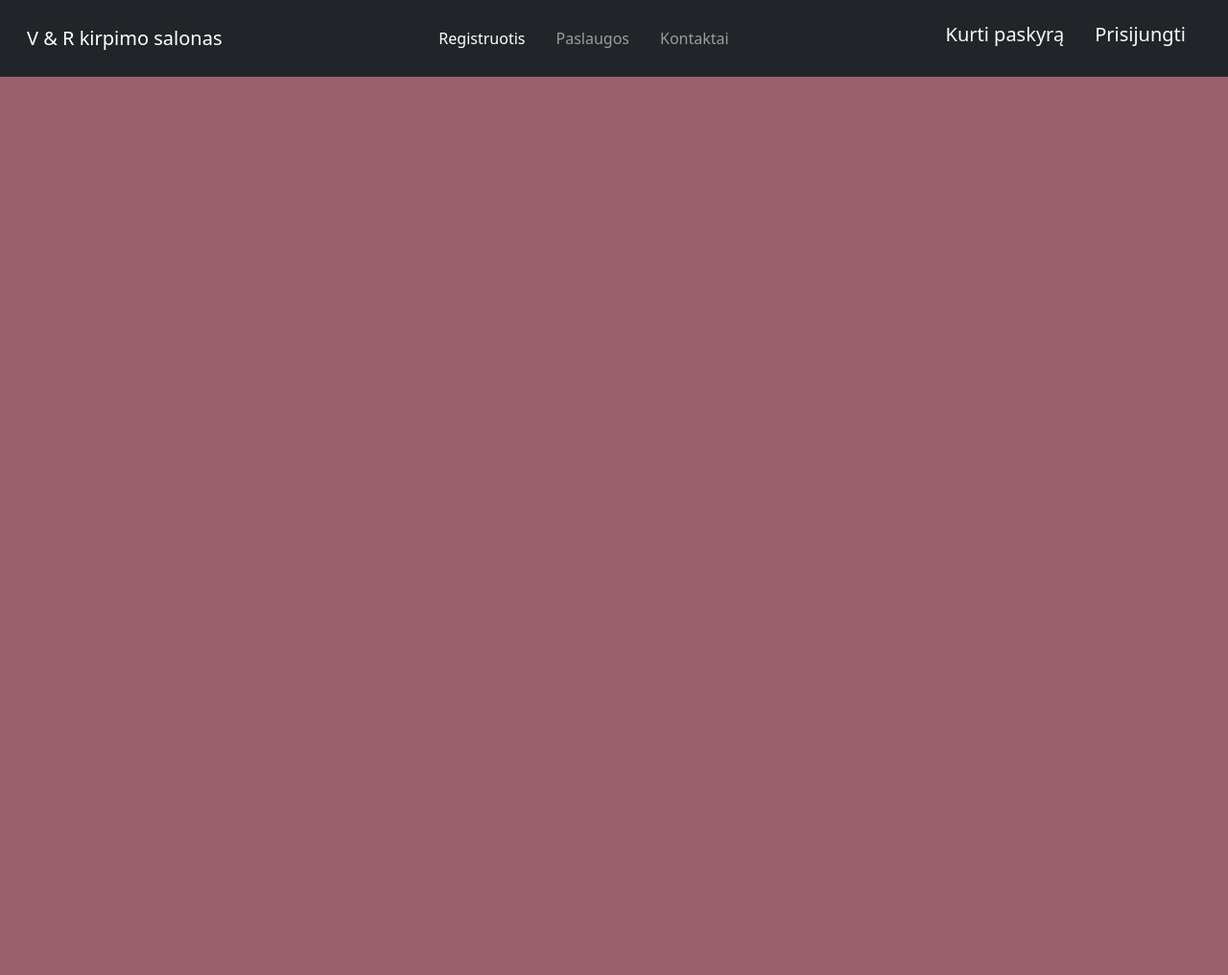
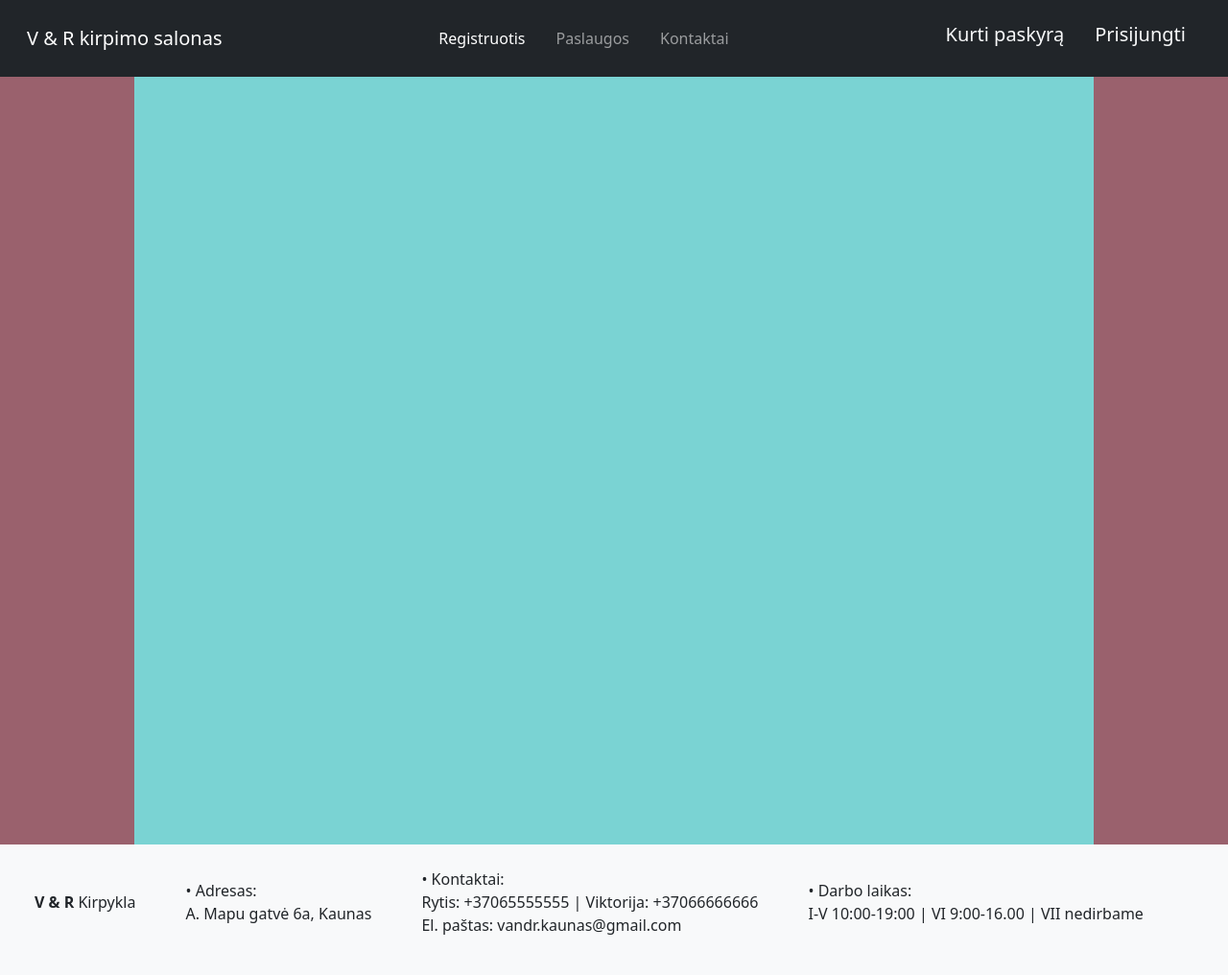
Before and after one commit to Viktoras760/Kirpimo-salonas, a PHP site: page /services.php in a window 1280 px wide. Shown: the whole page at 96% size. Before the commit the page ends 80 px from the top, so only its background shows below. Run offline with PHP 8.4, Linux system fonts and the light colour scheme.

Commit message:
Footer added
1h

```diff
--- a/contacts.php
+++ b/contacts.php
@@ -20,7 +20,6 @@
           <div class="col col-xl-10">
             <div class="card" style="border-radius: 1rem;">
               <div class="row g-0">
-
                 <div class="col-md-4 col-lg-7 d-flex align-items-center">
                     <div class="card-body p-4 p-lg-5 text-black">
                         <p><strong>V & R </strong> Kirpykla</p>
--- /dev/null
+++ b/footer.php
@@ -0,0 +1,14 @@
+<footer>
+    <section class="navbar navbar-expand-lg navbar-light bg-light p-4">
+        <div class="container-fluid">
+            <p><strong>V & R </strong> Kirpykla</p>
+            <p>&#x2022 Adresas:
+            <br> A. Mapu gatvė 6a, Kaunas</br></p>
+            <p>&#x2022 Kontaktai:
+            <br>Rytis: +37065555555 | Viktorija: +37066666666</br>
+            El. paštas: vandr.kaunas@gmail.com
+            <br><p>&#x2022 Darbo laikas:
+            <br>I-V 10:00-19:00 | VI 9:00-16.00 | VII nedirbame</p></br>
+        </div>
+    </section>
+</footer>
--- a/services.php
+++ b/services.php
@@ -13,8 +13,11 @@
     <link rel="stylesheet" href="css/style.css">
   </head>
   <body>
-  <section class="vh-100" style="background-color: #9A616D;">
+    <section class="vh-100" style="background-color: #9A616D;">
+        <div class="container h-100">
 
-    </section>
+        </div>
+        </section>
     </body>
+    <?php include_once "footer.php"; ?>
 </html>
```
